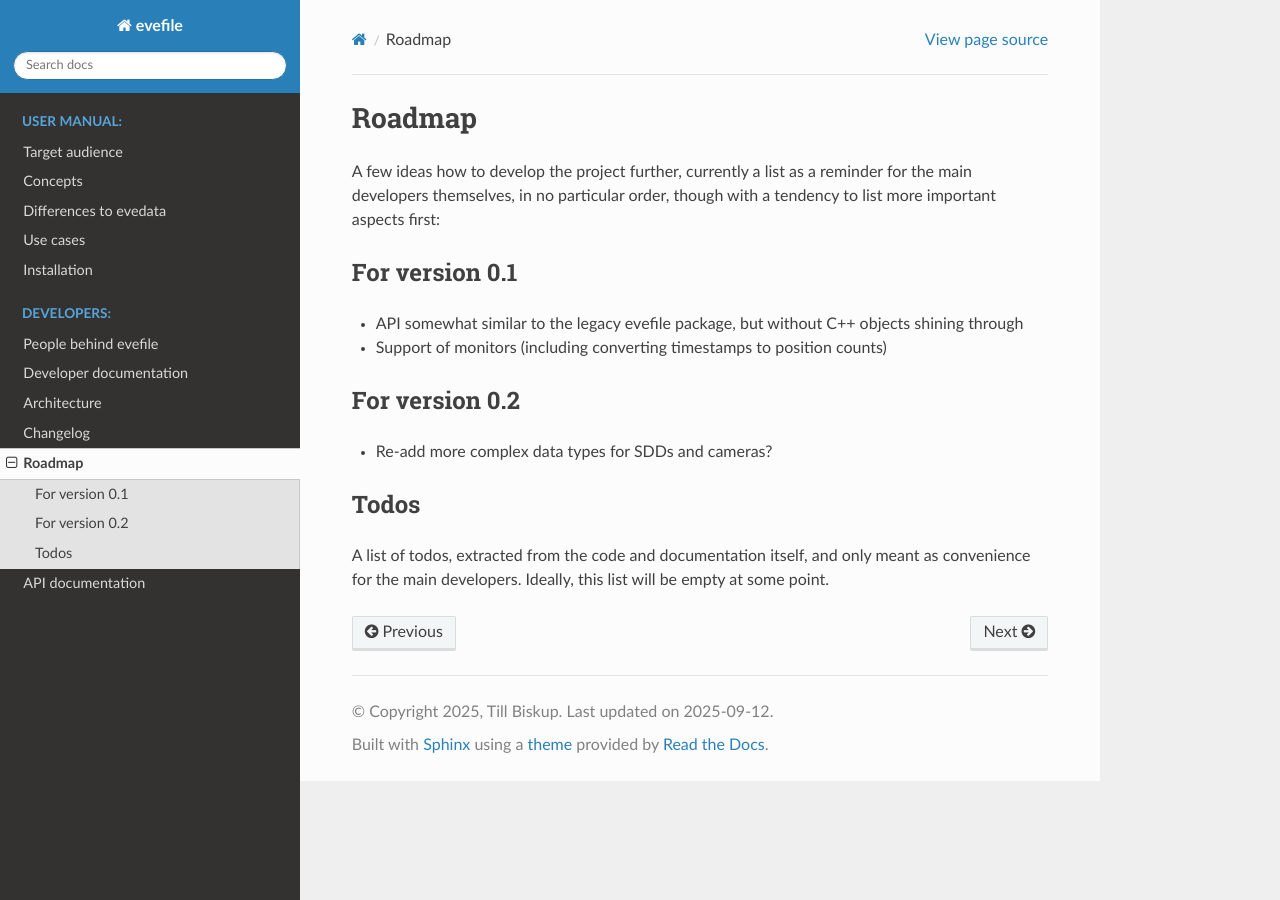
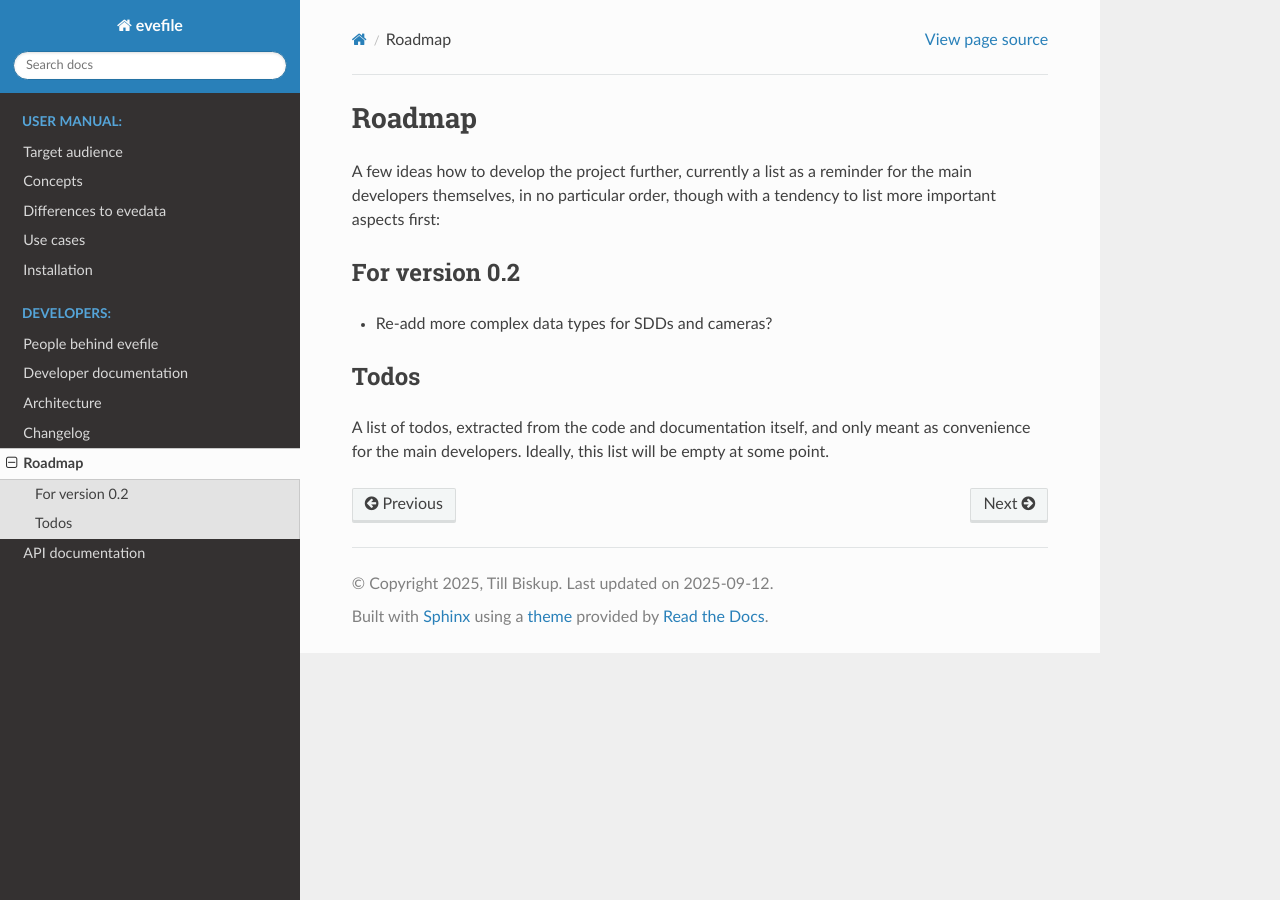
Before and after one commit to tillbiskup/evefile, a Sphinx documentation site: the page built from docs/roadmap.rst, in a window 1280 px wide. Built offline with Sphinx 7.4.7 and the Read the Docs theme 3.1.0, drawn with Linux system fonts in a browser that asks for light colours.

Commit message:
Fix docstring; update roadmap

```diff
--- a/docs/roadmap.rst
+++ b/docs/roadmap.rst
@@ -3,13 +3,6 @@ Roadmap
 =======
 
 A few ideas how to develop the project further, currently a list as a reminder for the main developers themselves, in no particular order, though with a tendency to list more important aspects first:
-
-
-For version 0.1
-===============
-
-* API somewhat similar to the legacy evefile package, but without C++ objects shining through
-* Support of monitors (including converting timestamps to position counts)
 
 
 For version 0.2
```
Also changed, not shown: 2 other files.
